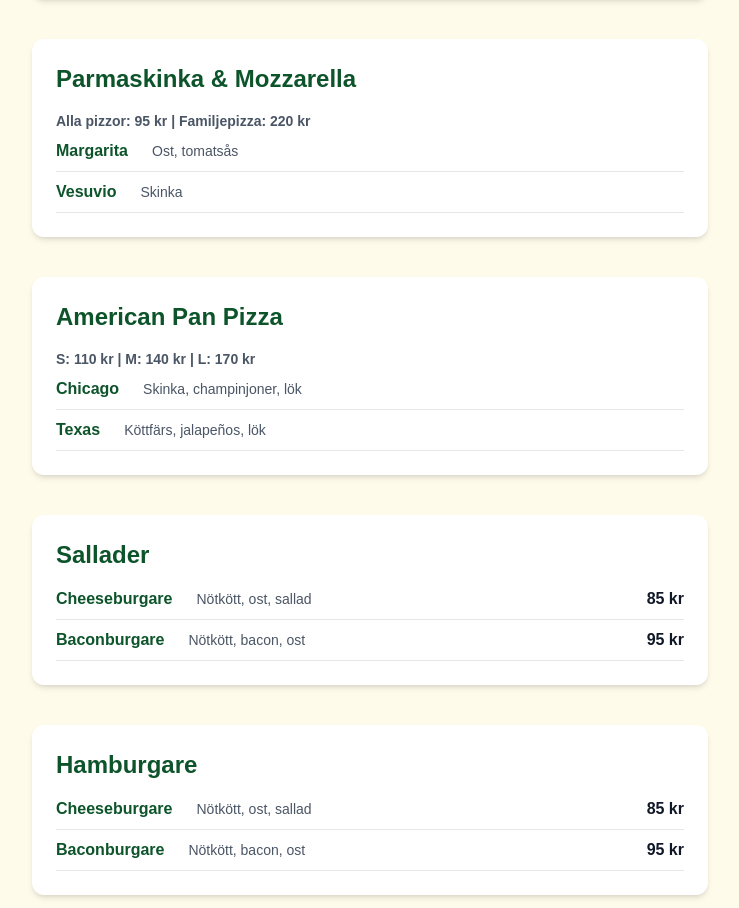
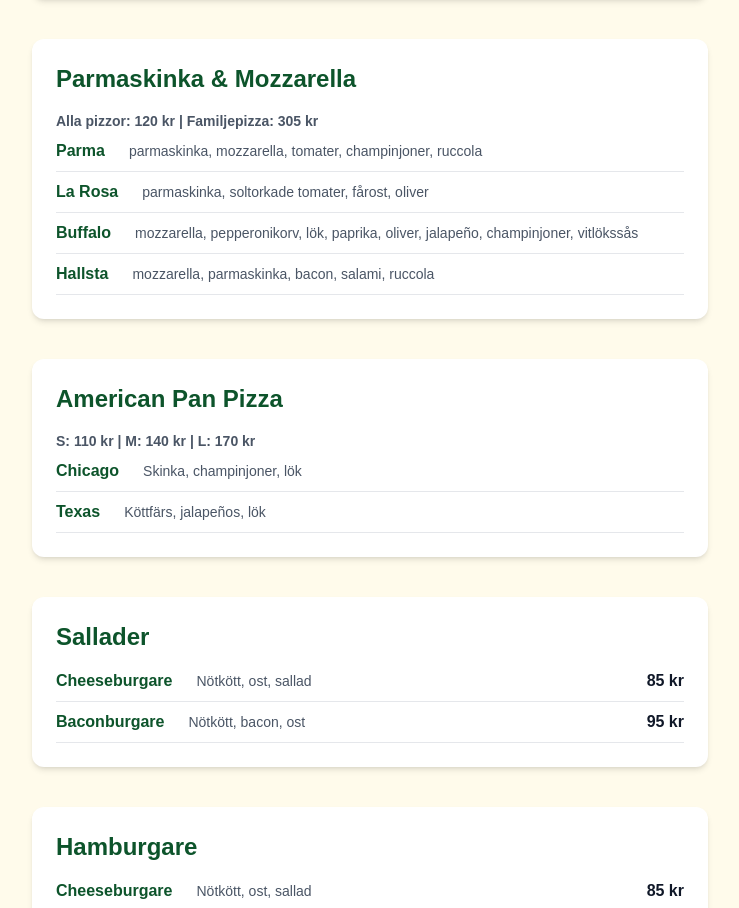
Before and after one commit to annkar73/pizzahuset, a Next.js app: page /menu in a window 1280 px wide. Shown: the part 3180-4088 px from the top of the page, without its empty margins (270-1009 px from the left). Built offline with nearby package versions, Linux system fonts and the light colour scheme.

Commit message:
update array

```diff
--- a/src/data/menu.ts
+++ b/src/data/menu.ts
@@ -106,11 +106,13 @@ export const menu: IMenuCategory[] = [
   },
   {
     title: "Parmaskinka & Mozzarella",
-    basePrice: 95,
-    familyPrice: 220,
+    basePrice: 120,
+    familyPrice: 305,
     items: [
-      { name: "Margarita", ingredients: "Ost, tomatsås" },
-      { name: "Vesuvio", ingredients: "Skinka" },
+      { name: "Parma", ingredients: "parmaskinka, mozzarella, tomater, champinjoner, ruccola" },
+      { name: "La Rosa", ingredients: "parmaskinka, soltorkade tomater, fårost, oliver" },
+      { name: "Buffalo", ingredients: "mozzarella, pepperonikorv, lök, paprika, oliver, jalapeño, champinjoner, vitlökssås" },
+      { name: "Hallsta", ingredients: "mozzarella, parmaskinka, bacon, salami, ruccola" },
     ],
   },
   {
```
